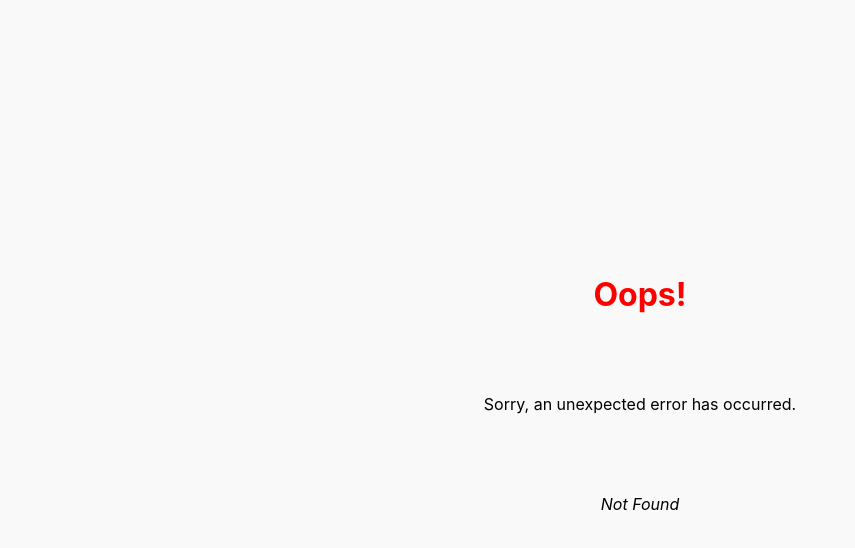
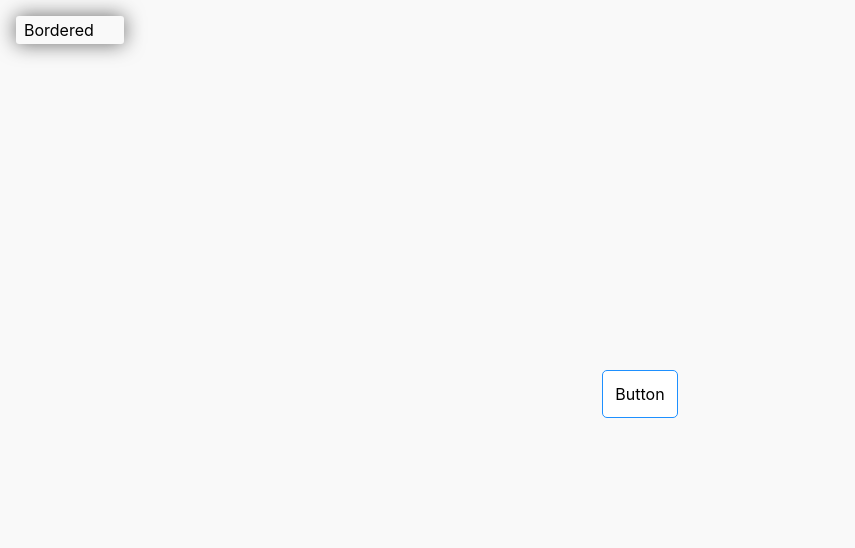
Before and after one commit to appwex/react-ui-components, a React (Create React App) app: page /stories/button in a window 1280 px wide. Before the commit this address had no page. Shown: the top 548 px of the page, without its empty margins (0-855 px from the left). Built offline with nearby package versions, Linux system fonts and the light colour scheme.

Commit message:
Add Example Button

```diff
--- a/src/index.js
+++ b/src/index.js
@@ -10,6 +10,7 @@ import StoryPage from "./routes/story-page/story-page";
 import Homepage from "./routes/homepage/homepage";
 import TestPage from "./routes/test-page.jsx/test-page";
 import ComponentStory from "./routes/story-page/componet";
+import ButtonStory from "./routes/story-page/button";
 
 const router = createBrowserRouter([
   {
@@ -33,6 +34,10 @@ const router = createBrowserRouter([
         path: "stories/component",
         element: <ComponentStory />,
       },
+      {
+        path: "stories/button",
+        element: <ButtonStory />,
+      },
     ],
   },
 ]);
--- /dev/null
+++ b/src/routes/button/Button.css
@@ -0,0 +1,43 @@
+.btn {
+  all: unset;
+  padding: 0.8rem;
+  border-radius: 5px;
+  border: 1px solid dodgerblue;
+  background: white;
+  cursor: pointer;
+  border: 1px solid transparent;
+}
+
+.bordered {
+  border: 1px solid dodgerblue;
+  background: white;
+}
+
+.bordered:hover {
+  border-color: transparent;
+  background: dodgerblue;
+  color: white;
+}
+
+.fill {
+  background: dodgerblue;
+  color: white;
+}
+
+.fill:hover {
+  color: black;
+  border: 1px solid dodgerblue;
+  background: white;
+}
+
+.transparent {
+  border: 1px solid dodgerblue;
+  background: transparent;
+  color: black;
+}
+
+.transparent:hover {
+  background: dodgerblue;
+  box-shadow: 0 0 10px 4px dodgerblue;
+  color: white;
+}
--- /dev/null
+++ b/src/routes/button/Button.jsx
@@ -0,0 +1,7 @@
+import "./Button.css";
+
+const Button = ({ variant, label, customClass }) => {
+  return <button className={`btn ${variant}`}>{label}</button>;
+};
+
+export default Button;
--- /dev/null
+++ b/src/routes/button/index.jsx
@@ -0,0 +1,3 @@
+import Button from "./Button";
+
+export default Button;
--- /dev/null
+++ b/src/routes/story-page/button.jsx
@@ -0,0 +1,29 @@
+import Stories from "../stories";
+import Button from "../button/Button";
+
+const bordered = {
+  arg: "Bordered",
+  variant: "bordered",
+  label: "Button",
+};
+
+const fill = {
+  arg: "Fill",
+  variant: "fill",
+  label: "Button",
+};
+
+const transparent = {
+  arg: "Transparent",
+  variant: "transparent",
+  label: "Button",
+};
+
+const ButtonStory = () => (
+  <Stories
+    argList={[bordered, fill, transparent]}
+    template={(args) => <Button {...args} />}
+  />
+);
+
+export default ButtonStory;
--- a/src/routes/story-page/story-page.jsx
+++ b/src/routes/story-page/story-page.jsx
@@ -7,6 +7,7 @@ const StoryPage = () => {
       <h1>Stories of components</h1>
       <Link to={`/`}>Back to home</Link>
       <Link to={`/stories/component`}>A-component</Link>
+      <Link to={`/stories/button`}>Example Button</Link>
     </div>
   );
 };
```
